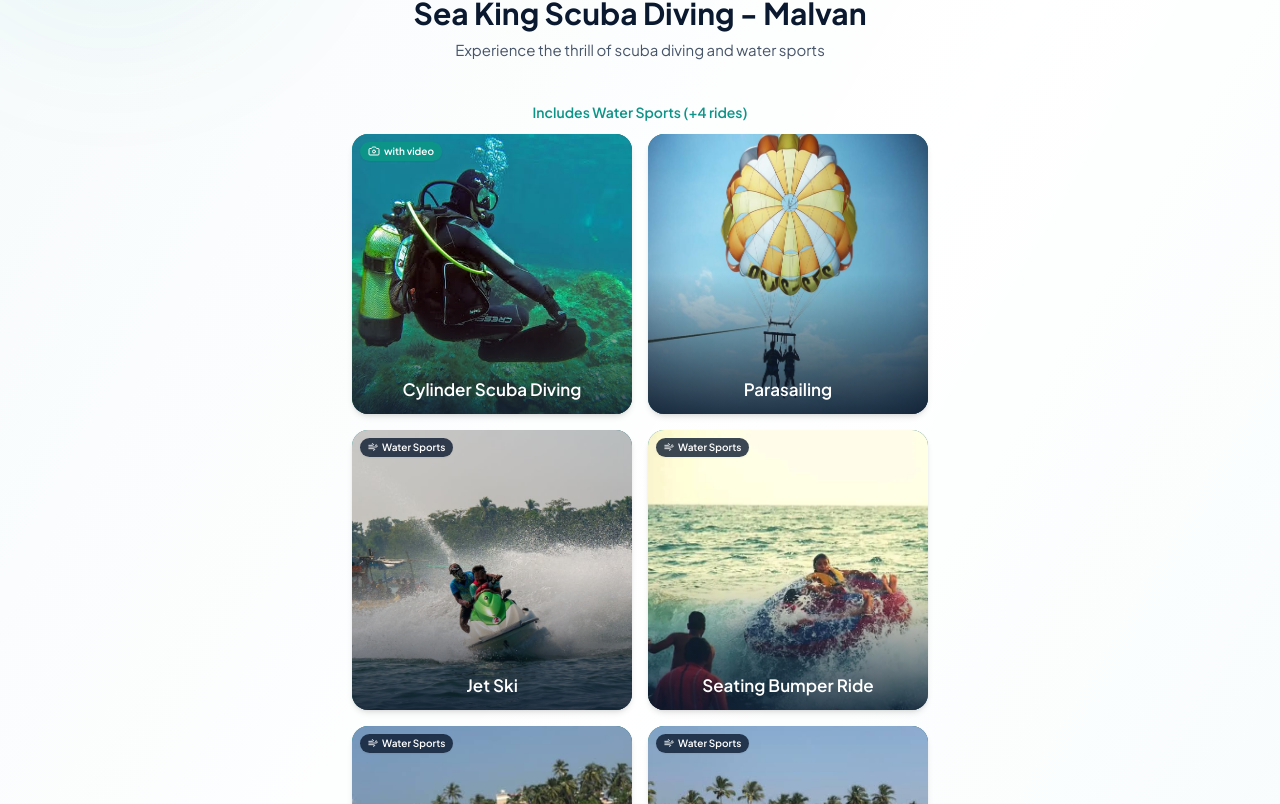
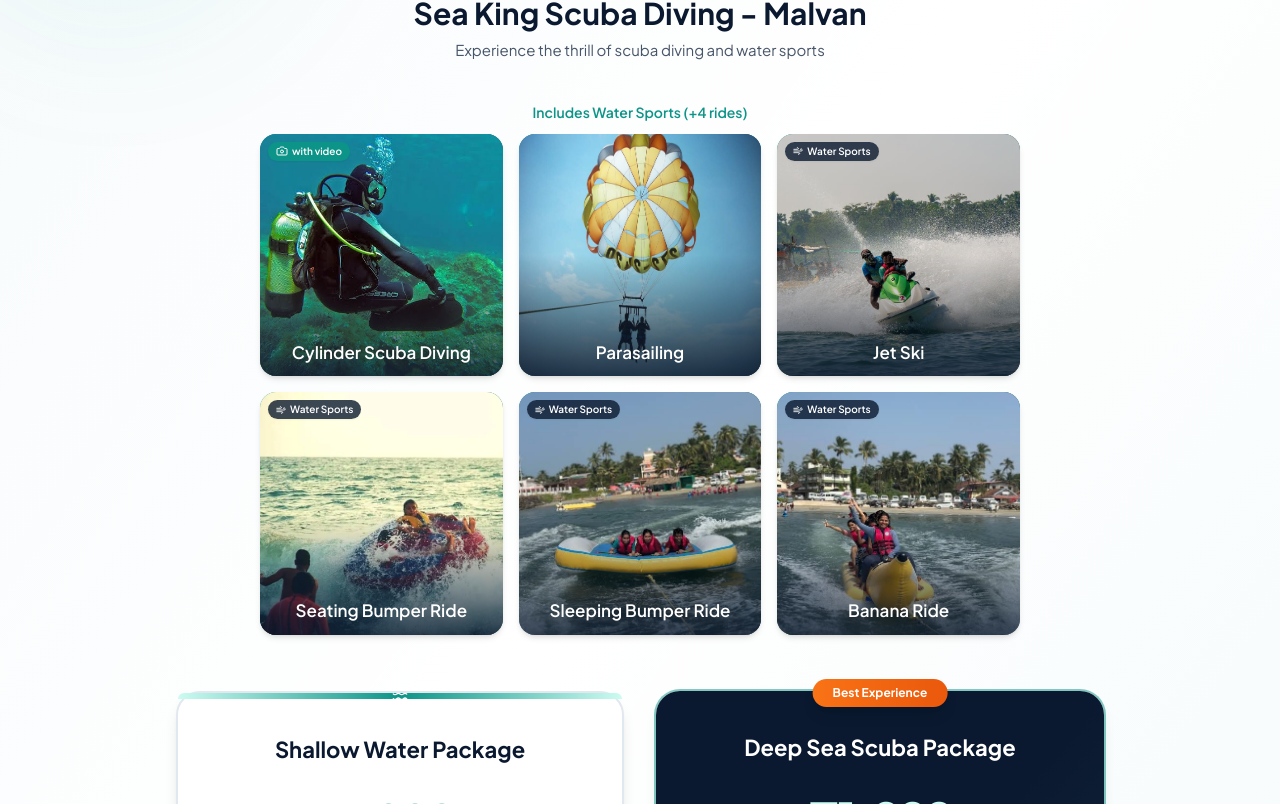
Before and after one commit to Anurag-git22/seaking, a React (Vite) app: page /packages in a window 1280 px wide. Shown: the part 416-1220 px from the top of the page. Built offline with nearby package versions, Linux system fonts and the light colour scheme; the HTML template or start-up script is replaced by a standard one.

Commit message:
Change Malvan activities grid to 3 columns x 2 rows
- Grid now grid-cols-2 on mobile, grid-cols-3 on sm+ (2 rows of 3)
- Container widened to max-w-[760px] centered, 16px gap on desktop
- Cards remain fluid (width 100%) with existing aspect-square and rounded-2xl

```diff
--- a/src/components/MalvanActivitiesGrid.tsx
+++ b/src/components/MalvanActivitiesGrid.tsx
@@ -87,7 +87,7 @@ export const MalvanActivitiesGrid = () => {
       <p className="text-center text-sm font-semibold text-teal mb-3">
         Includes Water Sports (+4 rides)
       </p>
-      <div className="grid grid-cols-2 gap-3 md:gap-4 max-w-xl mx-auto">
+      <div className="grid grid-cols-2 sm:grid-cols-3 gap-3 sm:gap-4 max-w-[760px] mx-auto">
         {MALVAN_ACTIVITIES.map((activity, index) => (
           <ActivityTile key={activity.id} activity={activity} index={index} reduced={reduced} />
         ))}
```
